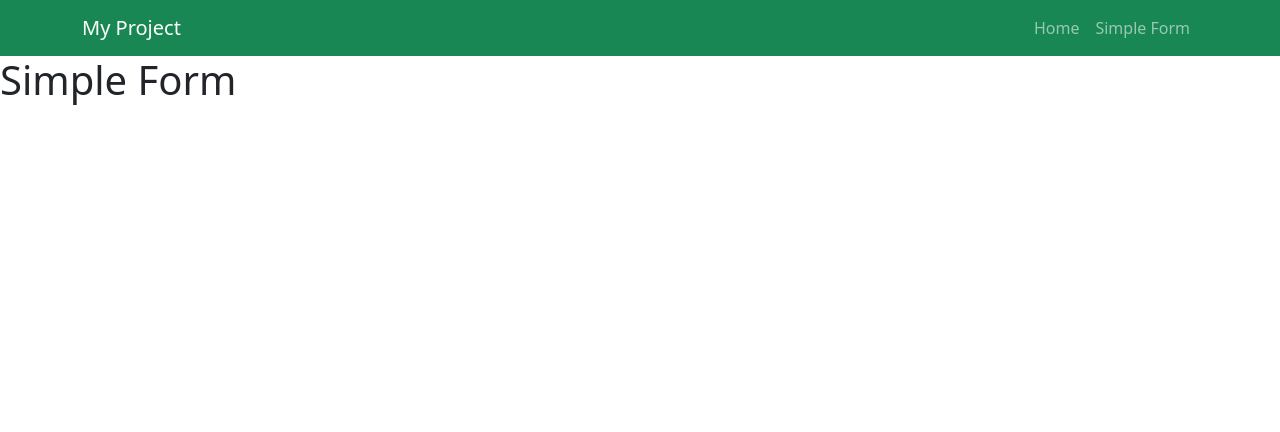
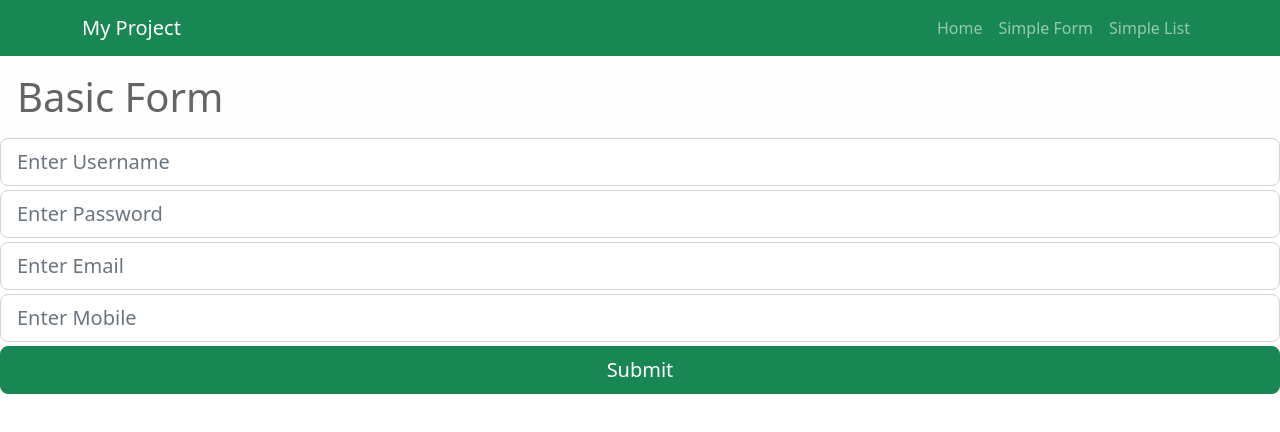
Before and after one commit to dac-22-mumbai/my-react-project, a React (Create React App) app: page /simpleform in a window 1280 px wide. Shown: the top 432 px of the page. Built offline with nearby package versions, Linux system fonts and the light colour scheme.

Commit message:
working with muliple pages.

```diff
--- a/src/App.js
+++ b/src/App.js
@@ -3,6 +3,7 @@ import AppNavLinks from "./components/AppNavLinks";
 import Home from "./components/Home";
 import PageNotFound from "./components/PageNotFound";
 import SimpleForm from "./components/SimpleForm";
+import SimpleList from "./components/SimpleList";
 
 function App() {
   return (
@@ -12,6 +13,7 @@ function App() {
       <Routes>
         <Route path="/" element={<Home />} />
         <Route path="simpleform" element={<SimpleForm />} />
+        <Route path="simplelist" element={<SimpleList />} />
         <Route path="*" element={<PageNotFound />} />
       </Routes>
     </>
--- a/src/components/AppNavLinks.js
+++ b/src/components/AppNavLinks.js
@@ -18,6 +18,9 @@ function AppNavLinks() {
               <Nav.Link as={Link} to="/simpleform">
                 Simple Form
               </Nav.Link>
+              <Nav.Link as={Link} to="/simplelist">
+                Simple List
+              </Nav.Link>
             </Nav>
           </Navbar.Collapse>
         </Container>
--- a/src/components/SimpleForm.js
+++ b/src/components/SimpleForm.js
@@ -1,7 +1,39 @@
 function SimpleForm() {
   return (
     <div>
-      <h1>Simple Form</h1>
+      <div className="alert alert-light h1 m-0">Basic Form</div>
+
+      <div>
+        <input
+          className="form-control form-control-lg mb-1"
+          type="text"
+          placeholder="Enter Username"
+        />
+
+        <input
+          className="form-control form-control-lg mb-1"
+          type="password"
+          placeholder="Enter Password"
+        />
+
+        <input
+          className="form-control form-control-lg mb-1"
+          type="text"
+          placeholder="Enter Email"
+        />
+
+        <input
+          className="form-control form-control-lg mb-1"
+          type="text"
+          placeholder="Enter Mobile"
+        />
+
+        <input
+          className="btn btn-lg btn-success w-100"
+          type="button"
+          value="Submit"
+        />
+      </div>
     </div>
   );
 }
--- /dev/null
+++ b/src/components/SimpleList.js
@@ -0,0 +1,9 @@
+function SimpleList() {
+  return (
+    <div>
+      <h1>Simple List</h1>
+    </div>
+  );
+}
+
+export default SimpleList;
```
